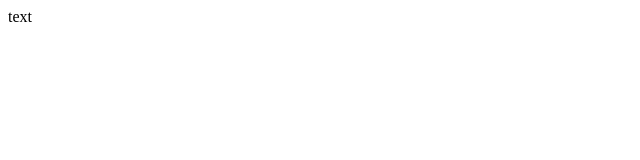
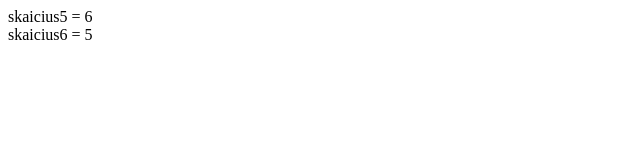
Before and after one commit to Rimvydas1987/01-JS-namu-darbas, a plain HTML site: page index.html in a window 1280 px wide. Shown: the whole page, without its empty margins (0-640 px from the left). Drawn offline with Linux system fonts and the light colour scheme.

Commit message:
looks fine :D

```diff
--- a/index.html
+++ b/index.html
@@ -7,7 +7,8 @@
     <title>JavaScript namu darbas</title>
 </head>
 <body>
-    <div>text</div>
+    <div id="skaicius5"></div>
+    <div id="skaicius6"></div>
     <script src="script.js"></script>
 </body>
 </html>
--- a/script.js
+++ b/script.js
@@ -47,12 +47,10 @@ skaicius5 = 5;
 skaicius6 = 6;
 
 //Papildoma NR.2
-//skaicius5 = skaicius5 xor skaicius6;
-//skaicius6 = skaicius5 xor skaicius6;
-//skaicius5 = skaicius5 xor skaicius6;
+skaicius5 = skaicius5 ^ skaicius6;
+skaicius6 = skaicius5 ^ skaicius6;
+skaicius5 = skaicius5 ^ skaicius6;
 
 //Papildoma NR.3
-
-
-
-//https://betterexplained.com/articles/swap-two-variables-using-xor/
+document.getElementById("skaicius5").innerHTML = "skaicius5 = "+ skaicius5;
+document.getElementById("skaicius6").innerHTML = "skaicius6 = "+ skaicius6;
```
